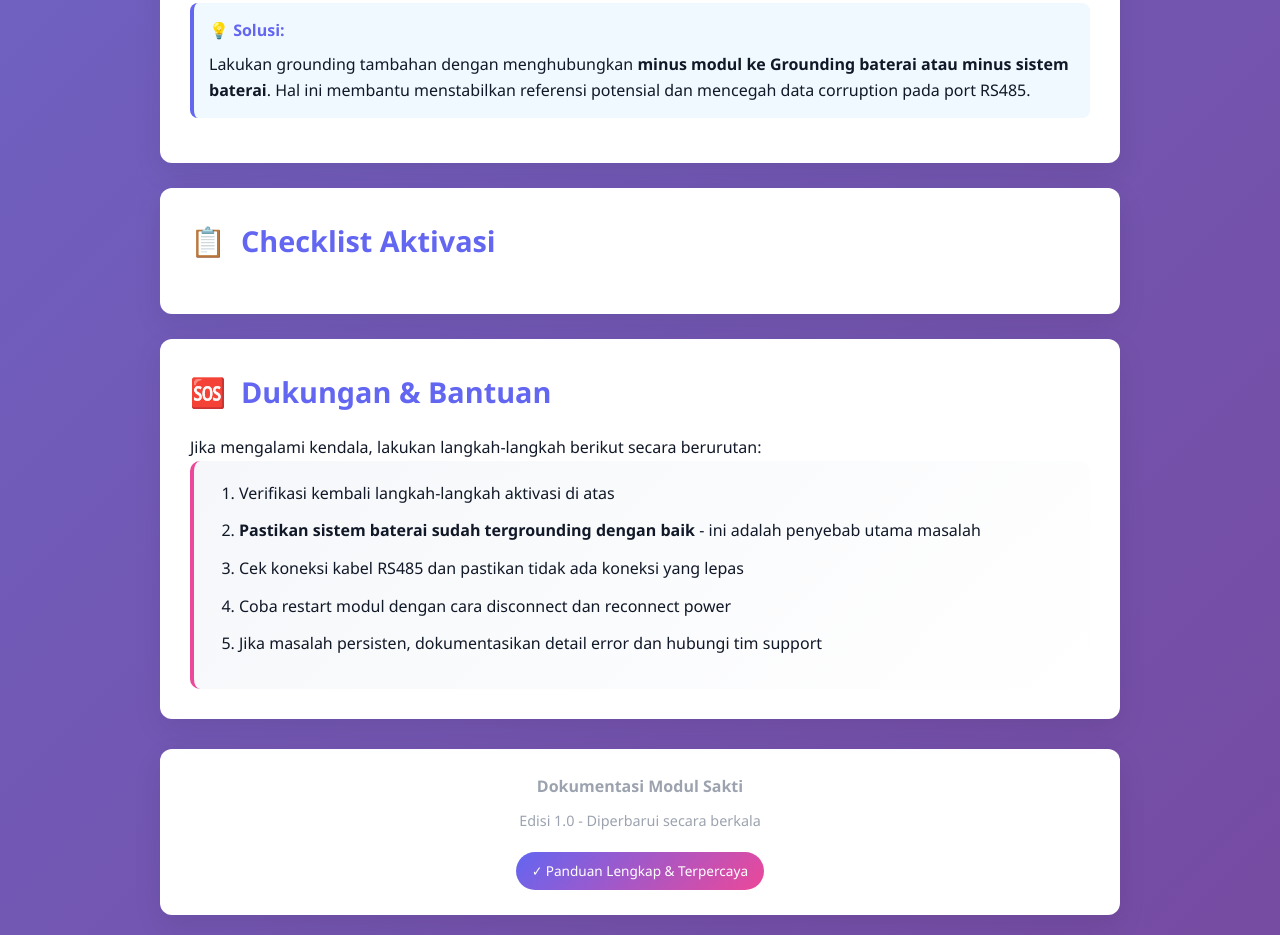
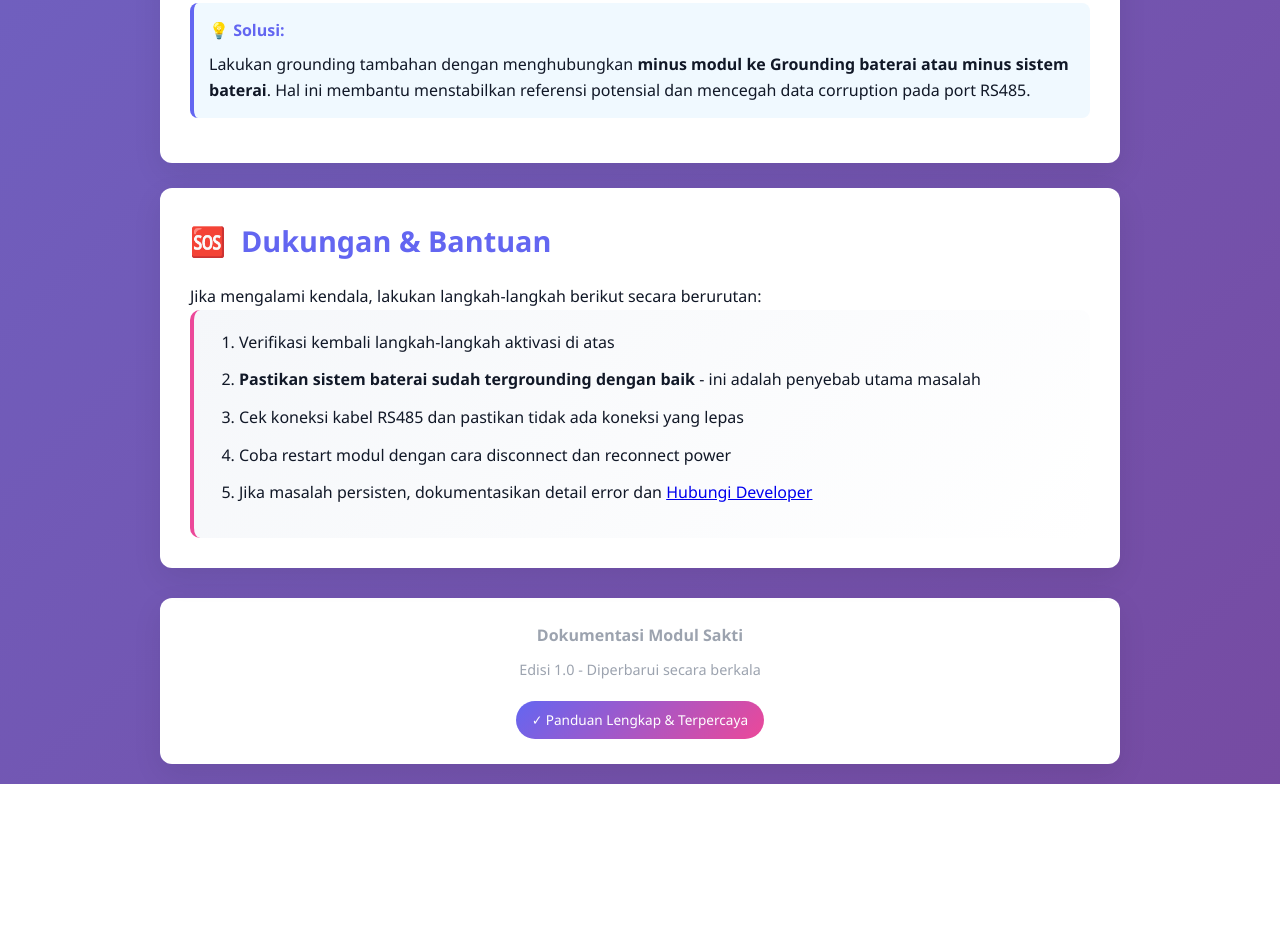
Before and after one commit to FATKHURRR/lipo4Mon, a plain HTML site: page modul-sakti-guide.html in a window 1280 px wide. Shown: the part 3171-4106 px from the top of the page. After the commit the page ends 3955 px from the top, so only its background shows below. Drawn offline with Linux system fonts and the light colour scheme.

Commit message:
Update checklist section and contact link

```diff
--- a/modul-sakti-guide.html
+++ b/modul-sakti-guide.html
@@ -605,7 +605,7 @@ https://fatkhurrr.github.io/lipo4Mon/index.html?id=1234567890
             </section>
 
             <!-- Checklist Section -->
-            <section>
+            <section hidden>
                 <h2><span class="icon">📋</span>Checklist Aktivasi</h2>
                 <div class="checklist" hidden>
                     <div class="checkbox-item">
@@ -657,7 +657,9 @@ https://fatkhurrr.github.io/lipo4Mon/index.html?id=1234567890
                         <li><strong>Pastikan sistem baterai sudah tergrounding dengan baik</strong> - ini adalah penyebab utama masalah</li>
                         <li>Cek koneksi kabel RS485 dan pastikan tidak ada koneksi yang lepas</li>
                         <li>Coba restart modul dengan cara disconnect dan reconnect power</li>
-                        <li>Jika masalah persisten, dokumentasikan detail error dan hubungi tim support</li>
+                        <li>Jika masalah persisten, dokumentasikan detail error dan  <a href="https://wa.me/628972309993"> Hubungi Developer</a> </li>
+
+
                     </ol>
                 </div>
             </section>
```
